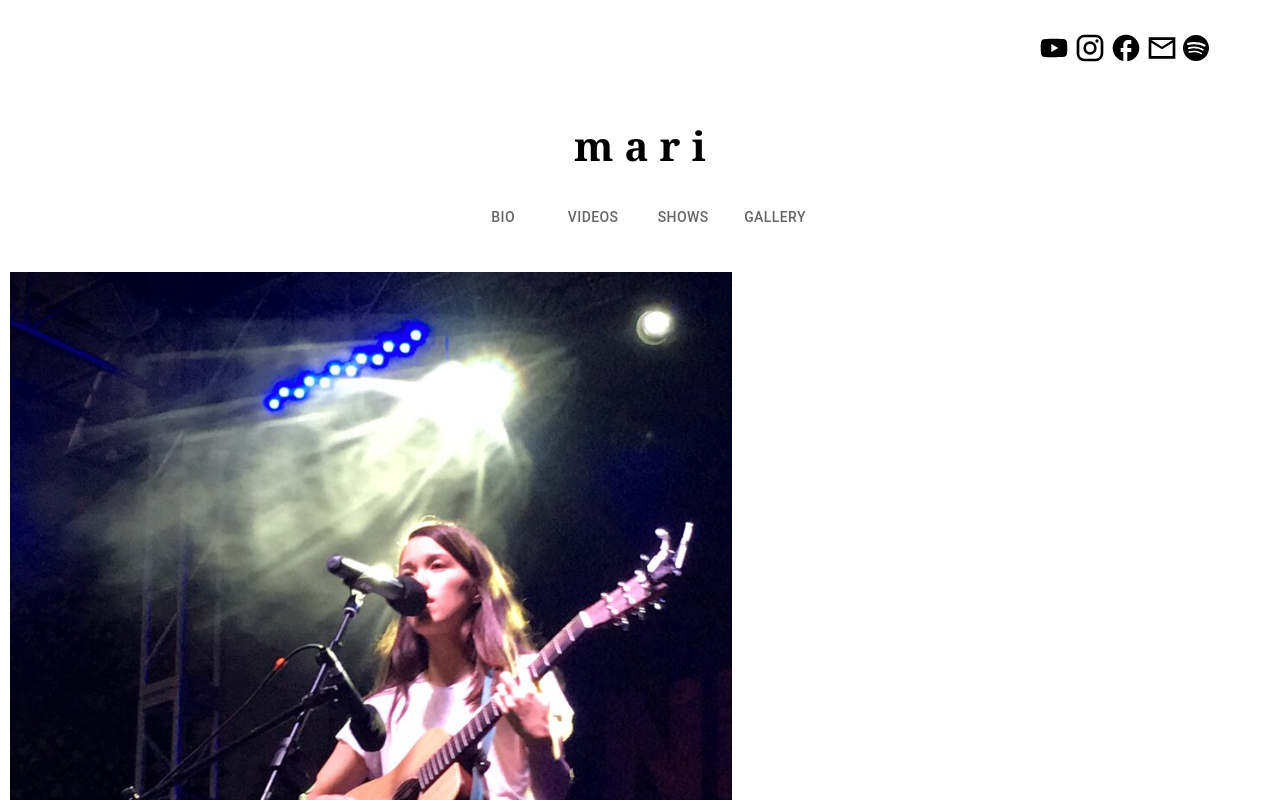
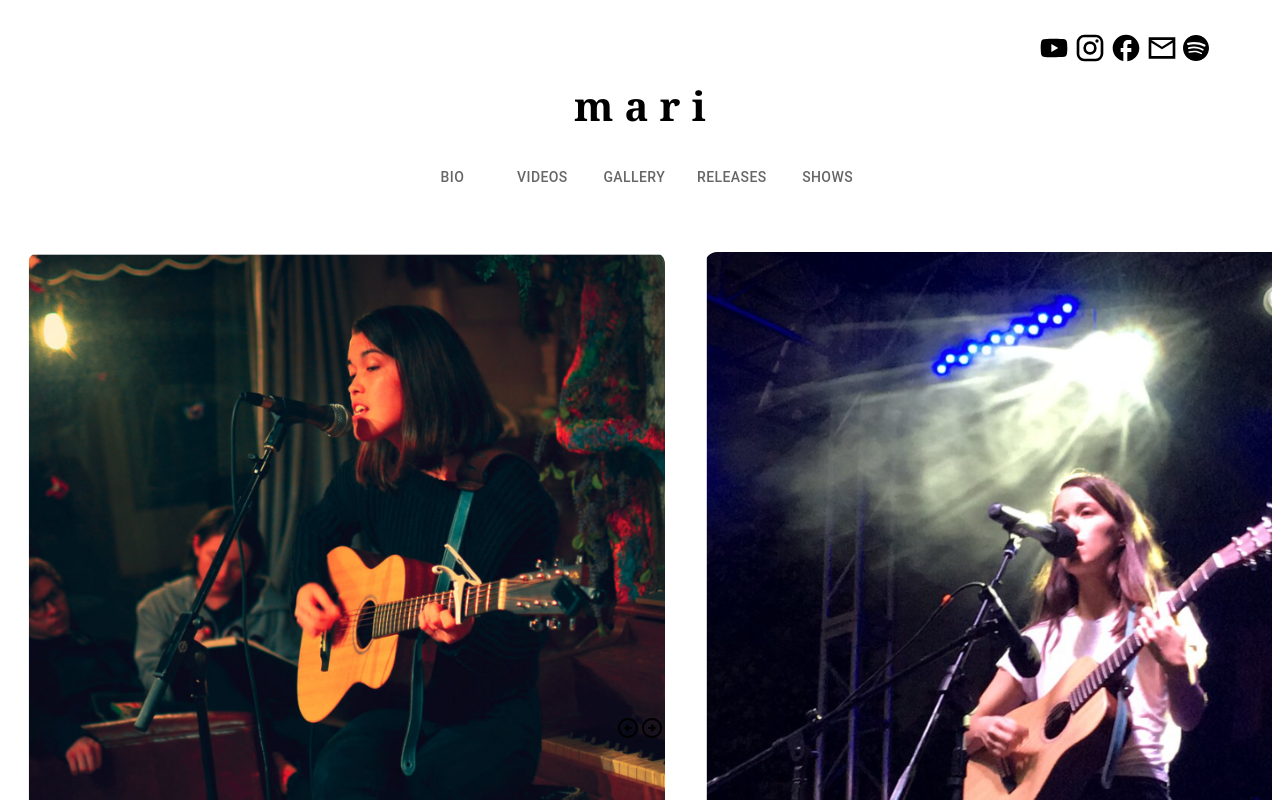
Before and after one commit to dennismaricarl/Mari-s-Music-Website-, a React (Create React App) app in the folder music-website/: page /gallery in a window 1280 px wide. Shown: the top 800 px of the page. Built offline with nearby package versions, Linux system fonts and the light colour scheme.

Commit message:
finished carousel gallery & added releases tab

```diff
--- a/music-website/package.json
+++ b/music-website/package.json
@@ -7,10 +7,11 @@
     "@emotion/styled": "^11.11.5",
     "@mui/icons-material": "^5.15.15",
     "@mui/lab": "^5.0.0-alpha.170",
-    "@mui/material": "^5.15.15",
+    "@mui/material": "^5.15.16",
     "@testing-library/jest-dom": "^5.17.0",
     "@testing-library/react": "^13.4.0",
     "@testing-library/user-event": "^13.5.0",
+    "flickity": "^3.0.0",
     "react": "^18.3.1",
     "react-dom": "^18.3.1",
     "react-material-ui-carousel": "^3.4.2",
--- a/music-website/public/index.html
+++ b/music-website/public/index.html
@@ -27,7 +27,9 @@
     <title>React App</title>
   </head>
   <body>
-    <noscript>You need to enable JavaScript to run this app.</noscript>
+
+
+
     <div id="root"></div>
     <!--
       This HTML file is a template.
--- a/music-website/src/App.jsx
+++ b/music-website/src/App.jsx
@@ -6,6 +6,7 @@ import Shows from './components/Shows';
 import NavBar from './components/NavBar';
 import Videos from './components/Videos';
 import Gallery from './components/Gallery';
+import Releases from './components/Releases'
 import './App.css';
 
 function App() {
@@ -18,6 +19,7 @@ function App() {
         <Route path='/shows' element={<Shows/>}></Route>
         <Route path='/videos' element={<Videos/>}></Route>
         <Route path='/gallery' element={<Gallery/>}></Route>
+        <Route path='/releases' element={<Releases/>}></Route>
       </Routes>
     </div>
   );
--- a/music-website/src/components/Gallery.jsx
+++ b/music-website/src/components/Gallery.jsx
@@ -1,24 +1,61 @@
-import Carousel from 'react-material-ui-carousel'
-
+import { useRef, useState } from 'react';
+import ArrowCircleRightOutlinedIcon from '@mui/icons-material/ArrowCircleRightOutlined';
+import ArrowCircleLeftOutlinedIcon from '@mui/icons-material/ArrowCircleLeftOutlined';
 
 const Gallery = () => {
+
+   //'useRef' hook is used to create a reference to a DOM element- in this case the
+   //carousel-container div.
+   //a ref is created using the useRef hook.
+
+   const carouselRef = useRef(null)
+   const scrollAmount = 300;
+
    const images = [
       { photo: "/images/photo1.png" },
       { photo: "/images/photo2.png" },
-      { photo: "/images/photo3.png" }
+      { photo: "/images/photo3.png" },
+      { photo: "/images/endUpWithYou.png" },
+      { photo: "/images/holdMeAgain.png" },
+      { photo: "/images/Ibelieved.jpg" },
+      { photo: "/images/nextChapter.png" },
+      { photo: "/images/setForLife.png" },
+      { photo: "/images/thatsWhenIKnew.png" },
    ]
+
    return (
-      <>
-         <Carousel>
-            {images.map((item) =>
-               <div>
-                  <img src={item.photo}></img>
-               </div>
 
+      <div>
+         <ArrowCircleRightOutlinedIcon
+            className="arrowRight"
+            onClick={() => {
+               //refers to the DOM node of the carousel container div
+               //by accessing scrollLeft, we can scroll the content horizontally
+               const container = carouselRef.current
+               container.scrollLeft += scrollAmount
+
+            }}
+         />
+         <div className='carousel-container' ref={carouselRef}>
+
+            {images.map((item, id) =>
+               <img
+                  key={id}
+                  className='carousel-photo'
+                  src={item.photo}></img>
             )}
-         </Carousel>
+         </div>
+         <ArrowCircleLeftOutlinedIcon
+            className="arrowLeft"
+            onClick={() => {
+               const container = carouselRef.current
+               container.scrollLeft -= scrollAmount
+            }}
+         />
+      </div>
 
-      </>
+
    )
 }
+
 export default Gallery;
--- a/music-website/src/components/NavBar.jsx
+++ b/music-website/src/components/NavBar.jsx
@@ -17,7 +17,7 @@ const NavBar = () => {
         window.location.href = link
     }
     return (
-        <div className="container">
+        <div className="navBar-container">
 
             <div className="socials">
                 <YouTubeIcon className="icon" style={{ fontSize: '2em' }} onClick={() => navigateToSocial('https://www.youtube.com/@maridennis7760')} />
@@ -26,14 +26,15 @@ const NavBar = () => {
                 <MailOutlineSharpIcon className="icon" style={{ fontSize: '2em' }} onClick={() => navigateToSocial("mailto:dennismaricarl@gmail.com")} />
                 <img className="icon" style={{ width: "26px", padding: "3px" }} src="./images/spotify.svg" onClick={() => navigateToSocial('https://open.spotify.com/artist/4bfvD66aV5w15gjI3LyQoZ?si=ISHga8SYTRGsvdqUu1EwbA&nd=1&dlsi=f555802cefec4cd4')}></img>
             </div>
-            <Box sx={{ width: '100%', alignItems: "center", marginTop: '50px' }}>
+            <Box>
                 <Typography onClick={() => navigate('/')} style={{ fontFamily: 'Georgia', fontWeight: 'bold', fontSize: '40px', textAlign: "center" }}>m a r i</Typography>
                 <br />
                 <Tabs centered>
                     <Tab label="Bio" onClick={() => navigate('/bio')} />
                     <Tab label="Videos" onClick={() => navigate('/videos')} />
+                    <Tab label="Gallery" onClick={() => navigate('/gallery')} />
+                    <Tab label="Releases" onClick={() => navigate('/releases')}/>
                     <Tab label="Shows" onClick={() => navigate('/shows')} />
-                    <Tab label="Gallery" onClick={() => navigate('/gallery')} />
                 </Tabs>
             </Box>
         </div>
--- /dev/null
+++ b/music-website/src/components/Releases.jsx
@@ -0,0 +1,9 @@
+const Releases = () => {
+    return(
+        <>
+        <h1>RELEASES</h1>
+        </>
+    )
+}
+
+export default Releases;
--- a/music-website/src/index.css
+++ b/music-website/src/index.css
@@ -1,4 +1,4 @@
-/* Home Page */
+/* ------ Home Page ------ */
 
 .cover {
     display: flex;
@@ -21,7 +21,7 @@
 
 }
 
-.container {
+.navBar-container {
     margin: 30px 50px;
 }
 
@@ -41,7 +41,7 @@
     transition: transform 0.3s ease;
 }
 
-/* Video Page   */
+/* ------ Video Page ------  */
 
 .videos-container {
     display: flex;
@@ -54,3 +54,36 @@
 .video{
     padding: 20px;
 }
+
+
+/* ------ Gallery Page ------ */
+
+
+.carousel-container {
+    display: flex;
+    overflow: scroll;
+    scroll-behavior: smooth;
+    transition: scroll 0.3ms ease-in-out;
+}
+
+.carousel-photo{
+    width: 50rem;
+    height: 40rem;
+    padding: 20px;
+    border-radius: 2rem;
+}
+
+
+.arrowRight {
+    position: absolute;
+    bottom: 0;
+    left: 50%;
+    margin-bottom: 60px;
+}
+
+.arrowLeft{
+    position: absolute;
+    bottom: 0;
+    right: 50%;
+    margin-bottom: 60px;
+}
```
Also changed, not shown: 1 other file (tests, documents, lock files or other folders).
